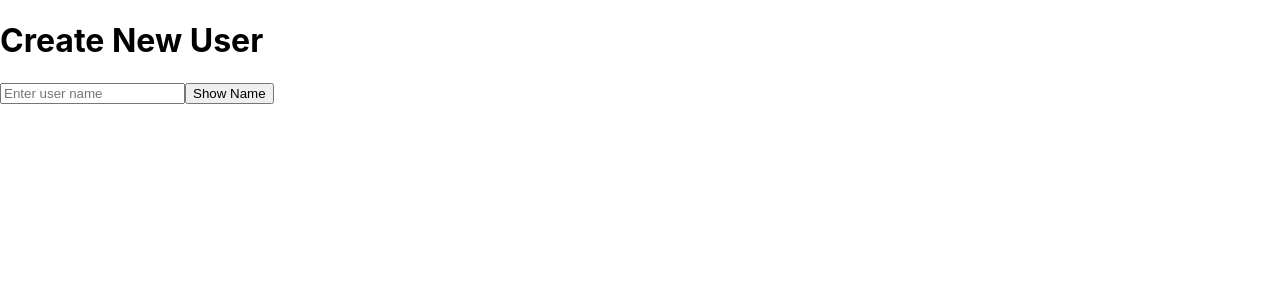
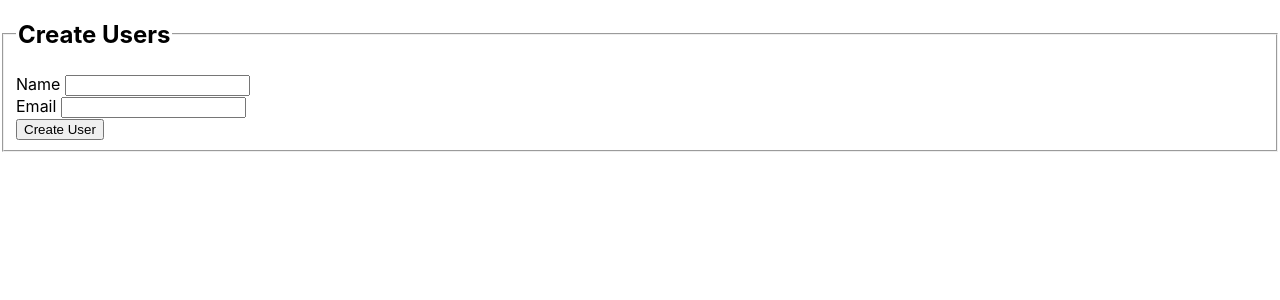
Before and after one commit to hasib999/react_typescript, a React (Create React App) app in the folder react_ts/: page / in a window 1280 px wide. Shown: the top 300 px of the page. Built offline with nearby package versions, Linux system fonts and the light colour scheme.

Commit message:
form event

```diff
--- a/react_ts/src/App.tsx
+++ b/react_ts/src/App.tsx
@@ -1,11 +1,12 @@
 import './App.css';
-import NewUser from './components/NewUser';
+import NewUserS from './components/NewUserS';
+
 
 function App() {
 
   return (
     <div className="App">
-      <NewUser/>
+      <NewUserS/>
     </div>
   );
 }
--- /dev/null
+++ b/react_ts/src/components/NewUserS.tsx
@@ -0,0 +1,67 @@
+import React, { useState, ChangeEvent, FormEvent } from "react";
+
+const NewUserS = () => {
+    const [name, setName] = useState("");
+    const [email, setEmail] = useState("");
+    const [flag, setFlag] = useState(false);
+    const handleNameChange = (event: ChangeEvent<HTMLInputElement>) => {
+        setName(event.target.value);
+    };
+    const handleEmailChange = (event: ChangeEvent<HTMLInputElement>) => {
+        setEmail(event.target.value);
+    };
+    const handleFormSubmit = (event: FormEvent<HTMLFormElement>) => {
+        event.preventDefault();
+        const newUser = { name, email }
+        console.log(newUser)
+    };
+    const handleClick = () =>{
+        setFlag(true)
+    }
+    return (
+        <div>
+            <fieldset>
+                <legend><h2>Create Users</h2></legend>
+                <form onSubmit={handleFormSubmit}>
+                    <div>
+                        <label htmlFor="name">
+                            Name{" "}
+                            <input
+                                type="text"
+                                id="name"
+                                value={name}
+                                onChange={handleNameChange}
+                                required
+                            />
+                        </label>
+                    </div>
+                    <div>
+                        <label htmlFor="email">
+                            Email{" "}
+                            <input
+                                type="email"
+                                id="email"
+                                value={email}
+                                onChange={handleEmailChange}
+                                required
+                            />
+                        </label>
+                    </div>
+                    <button type="submit" onClick={handleClick}>Create User</button>
+                </form>
+            </fieldset>
+            {
+                flag &&
+                <fieldset>
+                    <legend>
+                        <h3>User Info</h3>
+                    </legend>
+                    <p>Name : {name}</p>
+                    <p>Email : {email}</p>
+                </fieldset>
+            }
+        </div>
+    );
+};
+
+export default NewUserS;
```
